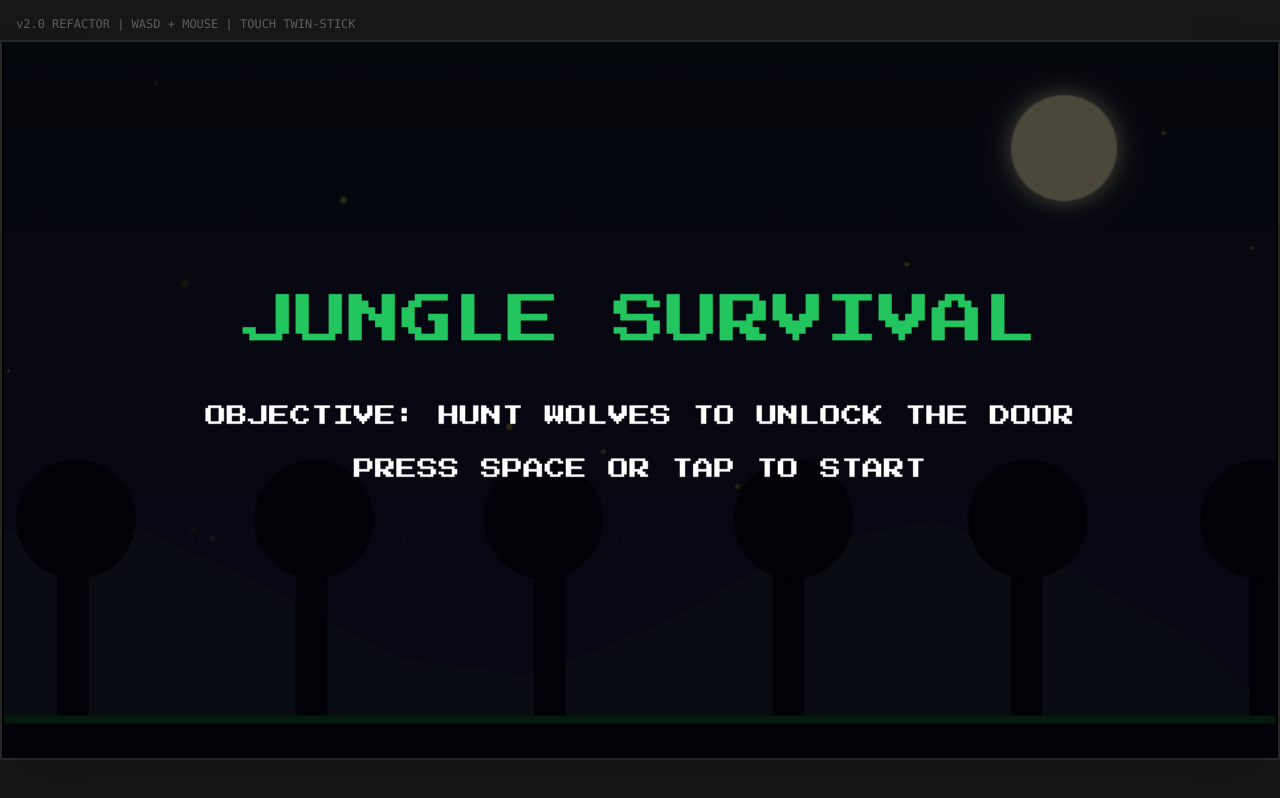
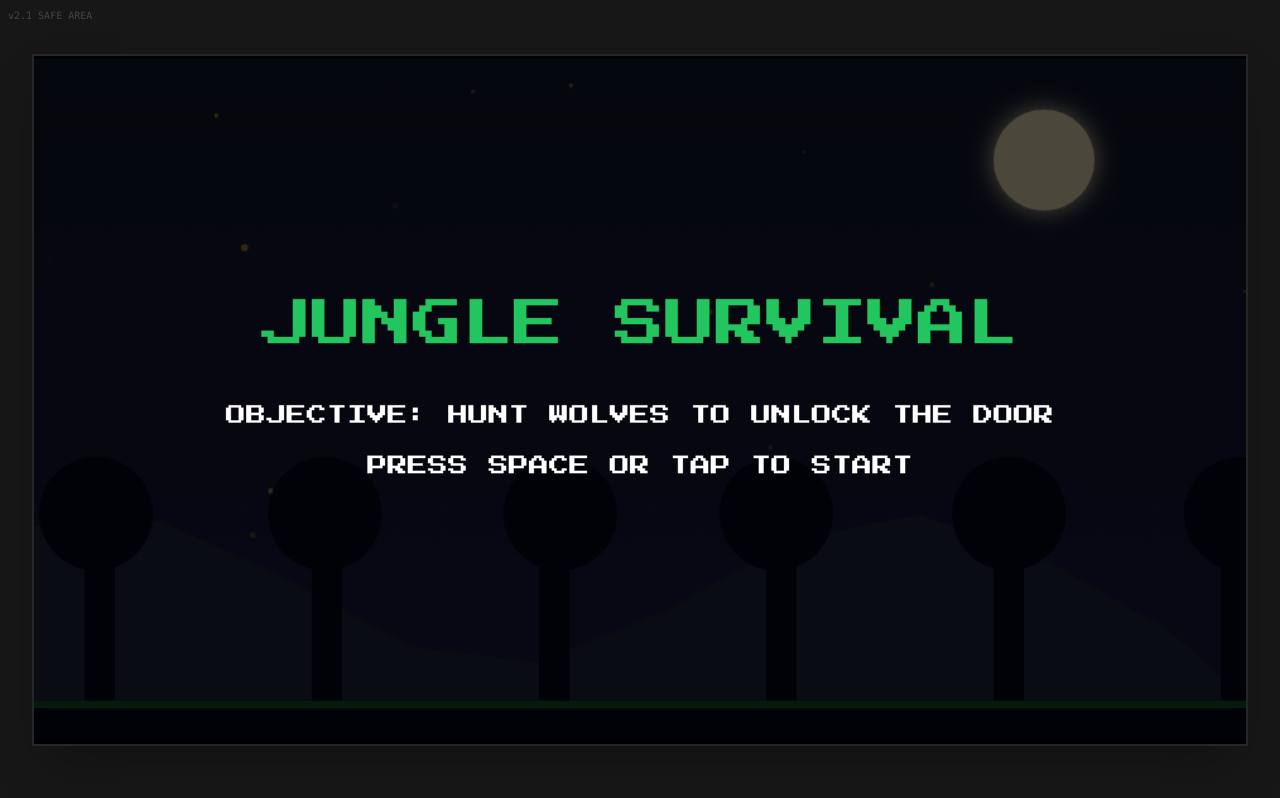
Before and after one commit to corvobranco360-ship-it/Ca-ador-de-lobos, a React (Vite) app: page / in a window 1280 px wide. Built offline with nearby package versions, Linux system fonts and the light colour scheme.

Commit message:
Adtapitei a tela para ficar menor para os usuários

```diff
--- a/App.tsx
+++ b/App.tsx
@@ -3,21 +3,23 @@ import GameLogic from './components/GameLogic';
 
 export default function App() {
   return (
-    <div className="relative w-full h-screen bg-neutral-900 flex items-center justify-center overflow-hidden">
+    // Alterado h-screen para h-[100dvh] para suportar barras de navegação mobile corretamente
+    // Adicionado p-4 (mobile) e p-8 (desktop) para "diminuir" a tela do jogo e criar margem de segurança
+    <div className="relative w-full h-[100dvh] bg-neutral-900 flex items-center justify-center overflow-hidden p-4 md:p-8">
       {/*
         Responsive Container Logic:
         - Mantém a proporção 16:9.
-        - maxWidth: 177.78vh -> Garante que a largura nunca exceda o que a altura permite (16/9 * altura).
-        - maxHeight: 56.25vw -> Garante que a altura nunca exceda o que a largura permite (9/16 * largura).
-        Isso resolve o problema de zoom excessivo em landscape.
+        - O container agora é limitado pelo padding do pai, garantindo que nunca toque as bordas.
+        - As restrições de max-width/max-height continuam funcionando como barreiras extras.
       */}
       <div
         className="relative bg-black shadow-2xl border-2 border-neutral-800"
         style={{
           width: '100%',
           height: '100%',
-          maxWidth: '177.78vh',
-          maxHeight: '56.25vw',
+          // Reduzido ligeiramente os multiplicadores para garantir que caiba com folga
+          maxWidth: '170vh',
+          maxHeight: '54vw',
           aspectRatio: '16/9'
         }}
       >
@@ -25,8 +27,8 @@ export default function App() {
       </div>
 
       {/* Informações de versão ocultas em telas pequenas para limpar a visão */}
-      <div className="absolute top-4 left-4 text-white/30 text-xs font-mono pointer-events-none hidden md:block">
-        v2.0 REFACTOR | WASD + MOUSE | TOUCH TWIN-STICK
+      <div className="absolute top-2 left-2 text-white/20 text-[10px] font-mono pointer-events-none hidden md:block">
+        v2.1 SAFE AREA
       </div>
     </div>
   );
```
